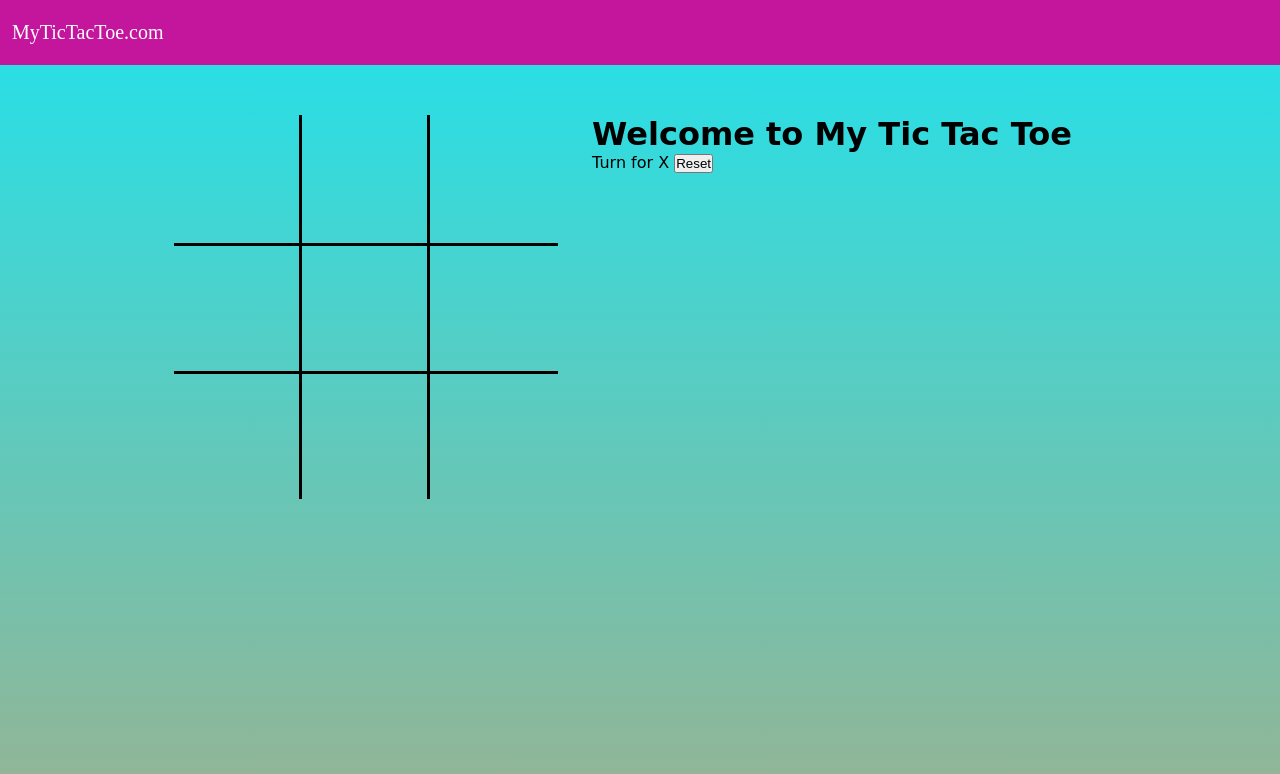
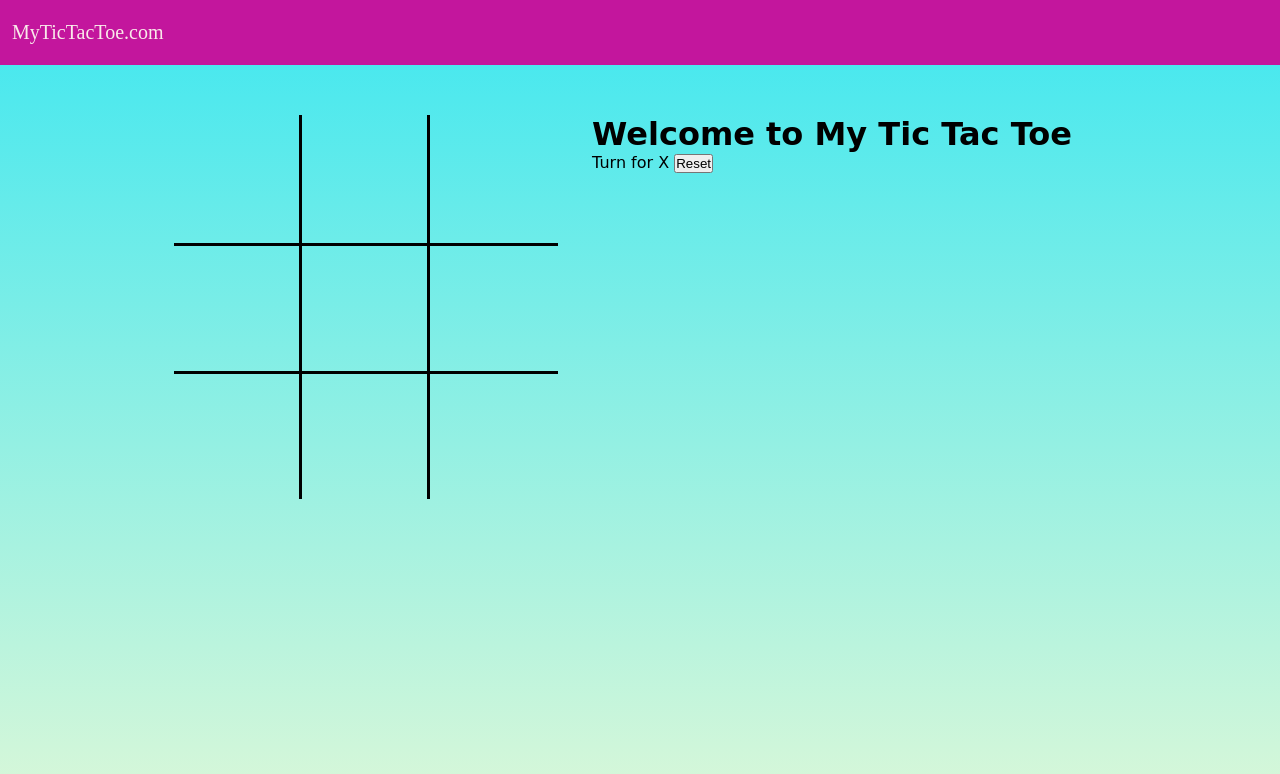
Before and after one commit to SabanaSultana/Tic-Tac-Toe, a plain HTML site: page index.html in a window 1280 px wide. Drawn offline with Linux system fonts and the light colour scheme.

Commit message:
"changes2"

```diff
--- a/style.css
+++ b/style.css
@@ -1,8 +1,9 @@
 
   @import url('https://fonts.googleapis.com/css2?family=Poppins:wght@500&family=Roboto:wght@300&display=swap');
 body{
-    background: linear-gradient(to bottom, #20e2ec, #155c1574);
+    background: linear-gradient(to bottom, #3ee7f0, #63df633f);
     height: 100vh;
+    /* background: radial-gradient(circle, #3ee7f0, #63df633f); */
 
 }
 *{
@@ -12,7 +13,7 @@ body{
 }
 nav{
     background-color:rgb(195, 22, 157);
-    color:white;
+    color:#f9eaea;
     height:65px;
     font-size: 20px;
     display: flex;
```
